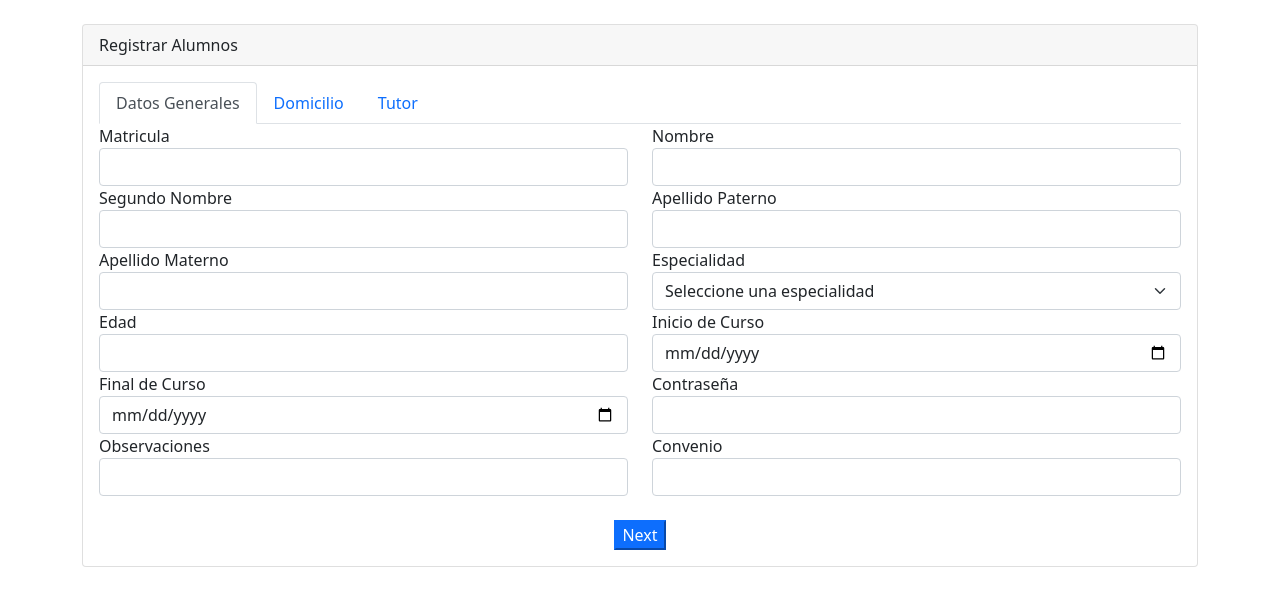
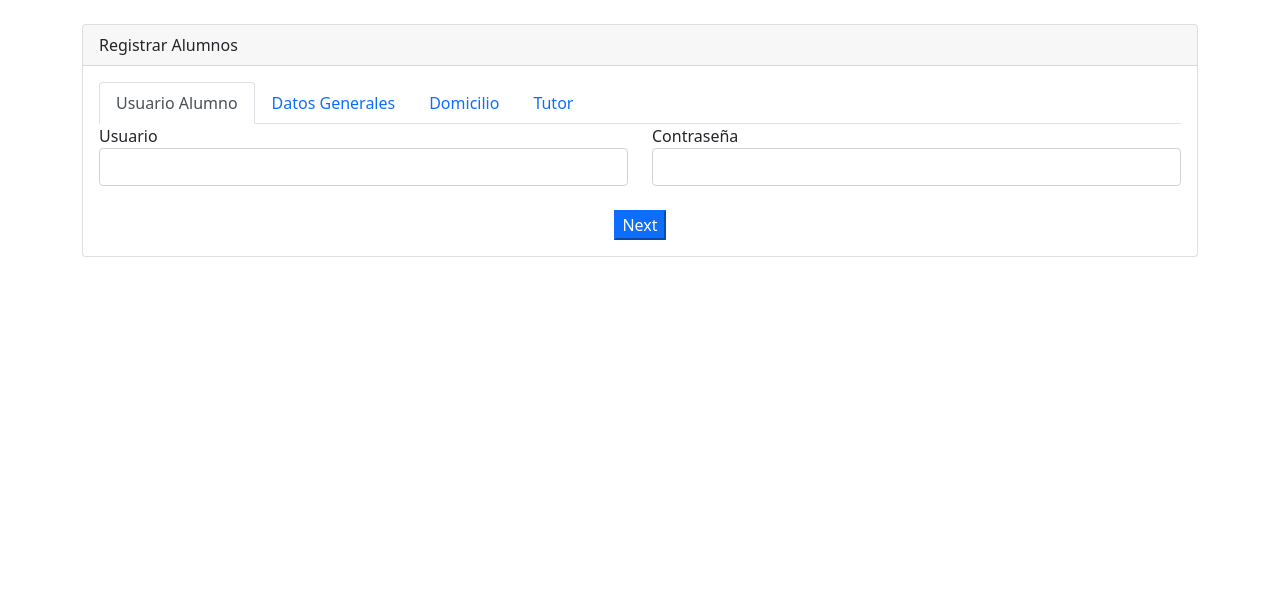
Before and after one commit to Adriana574/django_version2, a Django app: page /registroAlumno in a window 1280 px wide. Shown: the part 76-682 px from the top of the page. Run offline with Django 4.2, Linux system fonts and the light colour scheme; some libraries are stand-ins or nearby versions.

Commit message:
mi nuevo commit

```diff
--- a/CEDVA/AlumnosAdmin/forms.py
+++ b/CEDVA/AlumnosAdmin/forms.py
@@ -1,8 +1,8 @@
 from django.forms import ModelForm
 from Cedva1.models import *
+from django.contrib.auth.models import User
 
-
-class FormularioAlumno(ModelForm):
+class FormularioTutor(ModelForm):
     class Meta:
         model = Tutor
         fields = ('nombreT', 'apellidoPT', 'apellidoMT', 'telefono', 'padreT')
@@ -11,3 +11,19 @@ class FormularioDireccion(ModelForm):
     class Meta:
         model = Direccion
         fields = ('calle', 'lote', 'manzana', 'colonia', 'delegacionMunicipio', 'codigopostal', 'ciudadOestado')
+
+class FormularioEspecialidad(ModelForm):
+    class Meta:
+        model = Especialidad
+        fields = ('nombreE',)
+
+class FormularioUsuario(ModelForm):
+    class Meta:
+        model = User
+        fields = ('username', 'password')
+
+
+class FormularioAlumno(ModelForm):
+    class Meta:
+        model = Alumno
+        fields = ('matricula', 'nombreA', 'snombreA', 'apellidoPA', 'apellidoMA', 'edad', 'convenio', 'inicioCurso', 'finalCurso', 'observaciones')
--- a/CEDVA/AlumnosAdmin/templates/registroAlumno.html
+++ b/CEDVA/AlumnosAdmin/templates/registroAlumno.html
@@ -14,8 +14,9 @@
           <div class="card-body">
             <nav>
               <div class="nav nav-tabs" id="nav-tab" role="tablist">
-                <button class="nav-link active" id="nav-home-tab" data-bs-toggle="tab" data-bs-target="#nav-home" type="button" role="tab" aria-controls="nav-home" aria-selected="true">Datos Generales</button>
-                <button class="nav-link" id="nav-profile-tab" data-bs-toggle="tab" data-bs-target="#nav-profile" type="button" role="tab" aria-controls="nav-profile" aria-selected="false">Domicilio</button>
+                <button class="nav-link active" id="nav-home-tab" data-bs-toggle="tab" data-bs-target="#nav-home" type="button" role="tab" aria-controls="nav-home" aria-selected="true">Usuario Alumno</button>
+                <button class="nav-link" id="nav-profile-tab" data-bs-toggle="tab" data-bs-target="#nav-profile" type="button" role="tab" aria-controls="nav-profile" aria-selected="false">Datos Generales</button>
+                <button class="nav-link" id="nav-profileD-tab" data-bs-toggle="tab" data-bs-target="#nav-profileD" type="button" role="tab" aria-controls="nav-profileD" aria-selected="false">Domicilio</button>
                 <button class="nav-link" id="nav-contact-tab" data-bs-toggle="tab" data-bs-target="#nav-contact" type="button" role="tab" aria-controls="nav-contact" aria-selected="false">Tutor</button>
               </div>
             </nav>
@@ -25,39 +26,12 @@
                 <div class="tab-pane fade show active" id="nav-home" role="tabpanel" aria-labelledby="nav-home-tab">
                   <div class="row">
                     <div class="form-group col-md-6">
-                      <label>Matricula</label>
-                      <input type="text" name="matricula" id="matricula" class="form-control">
-                      <label>Segundo Nombre</label>
-                      <input type="text" name="sn" id="sn" class="form-control">
-                      <label>Apellido Materno</label>
-                      <input type="text" name="apma" id="apma" class="form-control">
-                      <label>Edad</label>
-                      <input type="number" name="edad" id="edad" class="form-control">
-                      <label>Final de Curso</label>
-                      <input type="date" name="fc" id="fc" class="form-control">
-                      <label>Observaciones</label>
-                      <input type="text" name="observacion" id="observacion" class="form-control">
+                      <label>Usuario</label>
+                      <input type="text" name="username" id="username" class="form-control">
                     </div>
                     <div class="form-group col-md-6">
-                      <label>Nombre</label>
-                      <input type="text" name="nombreA" id="nombreA" class="form-control">
-                      <label>Apellido Paterno</label>
-                      <input type="text" name="appa" id="appa" class="form-control">
-                      <label> Especialidad</label>
-                      <select class="form-select" name="especialidad" id="especialidad">
-                        <option selected>Seleccione una especialidad </option>
-                        <option value="Bachillerato">Bachillerato</option>
-                        <option value="Mecanica Dicel">Mecanica Dicel</option>
-                        <option value="Mecanica Gasolina">Mecanica Gasolina</option>
-                        <option value="Mecanica de Motos">Mecanica de Motos</option>
-                        <option value="Ing. Mecanica">Ing Mecanica</option>
-                      </select>
-                      <label> Inicio de Curso </label>
-                      <input type="date" name="ic" id="ic" class="form-control">
                       <label> Contraseña </label>
-                      <input type="password" name="pass" id="pass" class="form-control">
-                      <label> Convenio </label>
-                      <input type="text" name="convenio" id="convenio" class="form-control">
+                      <input type="password" name="password" id="password" class="form-control">
                     </div>
                     <div align="center">
                       <br>
@@ -68,16 +42,58 @@
                 <div class="tab-pane fade" id="nav-profile" role="tabpanel" aria-labelledby="nav-profile-tab">
                   <div class="row">
                     <div class="form-group col-md-6">
+                      <label>Matricula</label>
+                      <input type="text" name="matricula" id="matricula" class="form-control">
+                      <label>Nombre</label>
+                      <input type="text" name="nombreA" id="nombreA" class="form-control">
+                      <label>Segundo Nombre</label>
+                      <input type="text" name="snombreA" id="snombreA" class="form-control">
+                      <label>Apellido Paterno</label>
+                      <input type="text" name="apellidoPA" id="apellidoPA" class="form-control">
+                      <label>Apellido Materno</label>
+                      <input type="text" name="apellidoMA" id="apellidoMA" class="form-control">
+                      <label>Edad</label>
+                      <input type="number" name="edad" id="edad" class="form-control">
+                    </div>
+                    <div class="form-group col-md-6">
+                      <label> Especialidad</label>
+                      <select class="form-select" name="nombreE" id="nombreE">
+                        <option selected>Seleccione una especialidad </option>
+                        <option value="Bachillerato">Bachillerato</option>
+                        <option value="Mecanica Dicel">Mecanica Dicel</option>
+                        <option value="Mecanica Gasolina">Mecanica Gasolina</option>
+                        <option value="Mecanica de Motos">Mecanica de Motos</option>
+                        <option value="Ing. Mecanica">Ing Mecanica</option>
+                      </select>
+                      <label> Inicio de Curso </label>
+                      <input type="date" name="inicioCurso" id="inicioCurso" class="form-control">
+                      <label>Final de Curso</label>
+                      <input type="date" name="finalCurso" id="finalCurso" class="form-control">
+                      <label> Convenio </label>
+                      <input type="text" name="convenio" id="convenio" class="form-control">
+                      <label>Observaciones</label>
+                      <input type="text" name="observaciones" id="observaciones" class="form-control">
+                    </div>
+                    <div align="center">
+                      <br>
+                      <button type="button" name="previous" id="previous" class="previous action-button btn-secondary" aria-controls="nav-home-tab" >Previous</button>
+                      <button type="button" name="next1" id="next1" class="next action-button btn-primary" aria-controls="nav-profileD-tab">Next</button>
+                    </div>
+                  </div>
+                </div>
+                <div class="tab-pane fade" id="nav-profileD" role="tabpanel" aria-labelledby="nav-profileD-tab">
+                  <div class="row">
+                    <div class="form-group col-md-6">
                       <label>Calle</label>
                       <input type="text" name="calle" id="calle" class="form-control">
                       <label>Colonia</label>
                       <input type="text" name="colonia" id="colonia" class="form-control">
                       <label>Codigo Postal</label>
                       <input type="text" name="codigopostal" id="codigopostal" class="form-control">
+                      <label>No. Interior</label>
+                      <input type="text" name="lote" id="lote" class="form-control">
                     </div>
                     <div class="form-group col-md-6">
-                      <label>No. Interior</label>
-                      <input type="text" name="lote" id="lote" class="form-control">
                       <label>No. Exterior</label>
                       <input type="text" name="manzana" id="manzana" class="form-control">
                       <label>Delegación o Municipio</label>
@@ -89,10 +105,12 @@
                         <option value="Ciudad de México">Estado de México</option>
                       </select>
                     </div>
+                    <br>
+                    <br>
                     <div align="center">
                       <br>
-                      <button type="button" name="previous" id="previous" class="previous action-button btn-secondary" aria-controls="nav-home-tab" >Previous</button>
-                      <button type="button" name="next1" id="next1" class="next action-button btn-primary" aria-controls="nav-contact-tab">Next</button>
+                      <button type="button" name="previous1" id="previous1" class="previous action-button btn-secondary" aria-controls="nav-profileD-tab">Previous</button>
+                      <button type="button" name="next2" id="next2" class="next action-button btn-primary" aria-controls="nav-contact-tab">Next</button>
                     </div>
                   </div>
                 </div>
@@ -101,14 +119,14 @@
                     <div class="form-group col-md-6">
                       <label>Nombre</label>
                       <input type="text" name="nombreT" id="nombreT" class="form-control">
+                      <label>Apellido Paterno</label>
+                      <input type="text" name="apellidoMT" id="apellidoMT" class="form-control">
                       <label>Apellido Materno</label>
                       <input type="text" name="apellidoPT" id="apellidoPT" class="form-control">
+                    </div>
+                    <div class="form-group col-md-6">
                       <label>Télefono</label>
                       <input type="number" name="telefono" id="telefono" class="form-control">
-                    </div>
-                    <div class="form-group col-md-6">
-                      <label>Apellido Paterno</label>
-                      <input type="text" name="apellidoMT" id="apellidoMT" class="form-control">
                       <label>Padre o Tutor</label>
                       <select class="form-select" name="padreT" id="padreT">
                         <option selected>Seleccionar opción</option>
@@ -121,7 +139,7 @@
                     <br>
                     <div align="center">
                       <br>
-                      <button type="button" name="previous" id="previous1" class="previous action-button btn-secondary" aria-controls="nav-profile-tab">Previous</button>
+                      <button type="button" name="previous2" id="previous2" class="previous action-button btn-secondary" aria-controls="nav-profileD-tab">Previous</button>
                       <button type="submit" name="submit" id="submit" class="submit action-button btn-success">Submit</button>
                     </div>
                   </div>
@@ -165,11 +183,26 @@
 
     }, false);
   }, false);
+
+  window.addEventListener("load", function() {
+    let tabs2 = document.querySelectorAll(".nav-tabs button");
+
+    let nextTab2 = document.getElementById("next2");
+
+    let i = 1;
+
+    nextTab2.addEventListener("click", function() {
+
+      i = (i == (tabs2.length - 1)) ? 0 : i + 1;
+      tabs2[3].click();
+
+    }, false);
+  }, false);
 </script>
 
 <script type="text/javascript">
   window.addEventListener("load", function() {
-    let tabs2 = document.querySelectorAll(".nav-tabs button");
+    let tabs3 = document.querySelectorAll(".nav-tabs button");
 
     let previousTab = document.getElementById("previous");
 
@@ -177,14 +210,14 @@
 
     previousTab.addEventListener("click", function() {
 
-      i = (i == (tabs2.length - 1)) ? 0 : i + 1;
-      tabs2[0].click();
+      i = (i == (tabs3.length - 1)) ? 0 : i + 1;
+      tabs3[0].click();
 
     }, false);
   }, false);
 
   window.addEventListener("load", function() {
-    let tabs3 = document.querySelectorAll(".nav-tabs button");
+    let tabs4 = document.querySelectorAll(".nav-tabs button");
 
     let previousTab1 = document.getElementById("previous1");
 
@@ -192,8 +225,23 @@
 
     previousTab1.addEventListener("click", function() {
 
-      i = (i == (tabs3.length - 1)) ? 0 : i + 1;
-      tabs3[1].click();
+      i = (i == (tabs4.length - 1)) ? 0 : i + 1;
+      tabs4[1].click();
+
+    }, false);
+  }, false);
+
+  window.addEventListener("load", function() {
+    let tabs5 = document.querySelectorAll(".nav-tabs button");
+
+    let previousTab2 = document.getElementById("previous2");
+
+    let i = 1;
+
+    previousTab2.addEventListener("click", function() {
+
+      i = (i == (tabs5.length - 1)) ? 0 : i + 1;
+      tabs5[2].click();
 
     }, false);
   }, false);
--- a/CEDVA/AlumnosAdmin/templates/ver.html
+++ b/CEDVA/AlumnosAdmin/templates/ver.html
@@ -42,7 +42,7 @@
                       <input type="text" name="" class="form-control" placeholder="{{Alumno.nombreA}}" >
                       <label>Apellido Paterno</label>
                       <input type="text" name="" class="form-control"  placeholder="{{Alumno.apellidoPA}}">
-                      <label> Especialidad : {{Alumno.NombreE}}</label>
+                      <label> Especialidad : {{Especialidad.nombreE}}</label>
                       <br>
                       <label> Inicio de Curso </label>
                       <input type="text" name="" class="form-control" placeholder="{{Alumno.inicioCurso}}">
--- a/CEDVA/AlumnosAdmin/views.py
+++ b/CEDVA/AlumnosAdmin/views.py
@@ -13,7 +13,9 @@ from django.views.generic import DetailView
 from django.contrib.admin.views.decorators import staff_member_required
 from django.views.generic.base import TemplateView
 from django.urls import reverse
-from AlumnosAdmin.forms import FormularioAlumno, FormularioDireccion
+from django.contrib.auth.forms import UserCreationForm
+from django.contrib import messages
+from AlumnosAdmin.forms import *
 
 
 @staff_member_required
@@ -58,7 +60,7 @@ class Eliminar(DeleteView):
 
 
 def registrarAlumno(request):
-    form = FormularioAlumno(request.POST or None)
+    form = FormularioTutor(request.POST or None)
     if form.is_valid():
         form_data = form.cleaned_data
         nt = form_data.get("nombreT")
@@ -82,9 +84,43 @@ def registrarAlumno(request):
 
         obj2 = Direccion.objects.create(calle=cal, lote=lot, manzana=manz, colonia=col, delegacionMunicipio=dm, codigopostal=cp1, ciudadOestado=cie)
 
+    EspeForm = FormularioEspecialidad(request.POST or None)
+    if EspeForm.is_valid():
+        form_data = EspeForm.cleaned_data
+        nomE = form_data.get("nombreE")
+
+        obj3 = Especialidad.objects.create(nombreE=nomE)
+
+    UserForm = FormularioUsuario(request.POST or None)
+    if UserForm.is_valid():
+        form_data = UserForm.cleaned_data
+        nomU = form_data.get("username")
+        pas = form_data.get("password")
+
+        obj4 = User.objects.create_user(username=nomU, password=pas)
+
+    AlumForm = FormularioAlumno(request.POST or None)
+    if AlumForm.is_valid():
+        form_data = AlumForm.cleaned_data
+        mat = form_data.get("matricula")
+        nomA = form_data.get("nombreA")
+        snomA = form_data.get("snombreA")
+        appA = form_data.get("apellidoPA")
+        apmA = form_data.get("apellidoMA")
+        eda = form_data.get("edad")
+        con = form_data.get("convenio")
+        iniC = form_data.get("inicioCurso")
+        finC = form_data.get("finalCurso")
+        obser = form_data.get("observaciones")
+
+        obj5 = Alumno.objects.create(matricula=mat, nombreA=nomA, snombreA=snomA, apellidoPA=appA, apellidoMA=apmA, edad=eda, convenio=con, inicioCurso=iniC, finalCurso=finC, observaciones=obser)
+
     context = {
         'form': form,
-        'Dirform': Dirform
+        'Dirform': Dirform,
+        'EspeForm': EspeForm,
+        'UserForm': UserForm,
+        'AlumForm': AlumForm
     }
 
     return render(request, "registroAlumno.html", context)
--- a/CEDVA/Cedva1/models.py
+++ b/CEDVA/Cedva1/models.py
@@ -113,6 +113,7 @@ class Alumno(models.Model):
 	idusuario= models.ForeignKey(Usuario,related_name="subcategories4",blank=True , null= True, on_delete=models.CASCADE )
 	matricula=models.CharField(max_length=100,blank=True)
 	nombreA=models.CharField(max_length=100)
+	snombreA=models.CharField(max_length=100)
 	apellidoPA=models.CharField(max_length=100)
 	apellidoMA=models.CharField(max_length=100)
 	edad=models.IntegerField()
```
Also changed, not shown: CEDVA/Cedva1/migrations/0001_initial.py, CEDVA/db.sqlite3.
